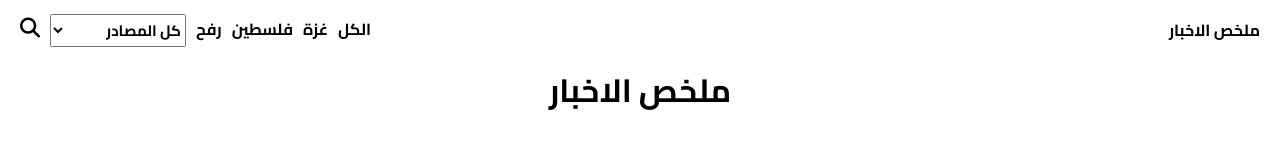
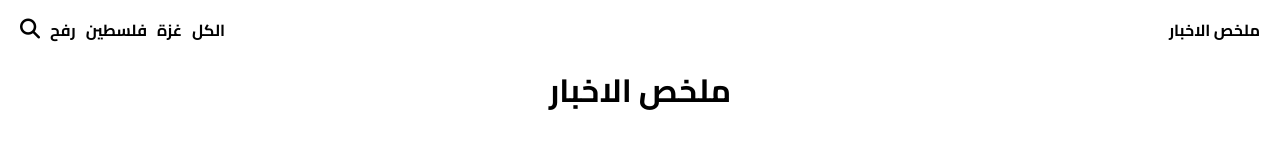
Before and after one commit to 687edf53/Summary_News, a plain HTML site: page index.html in a window 1280 px wide. Shown: the top 160 px of the page. Drawn offline with Linux system fonts and the light colour scheme; no server answers.

Commit message:
update website

```diff
--- a/index.html
+++ b/index.html
@@ -35,13 +35,6 @@
       <li><a href="#">غزة</a></li>
       <li><a href="#">فلسطين</a></li>
       <li><a href="#">رفح</a></li>
-      <li>
-        <select name="اختر المصدر" id="sources">
-          <option value="aljazeera">موقع الجزيرة</option>
-          <option value="skynews">موقع سكاي نيوز</option>
-          <option value="all" selected>كل المصادر</option>
-        </select>
-      </li>
       <li><i class="fa-solid fa-search"></i></li>
     </ul>
   </nav>
```
Also changed, not shown: google4ab7f4a9d6755d5a.html (deleted, +0 -1 lines), 1 other file.
